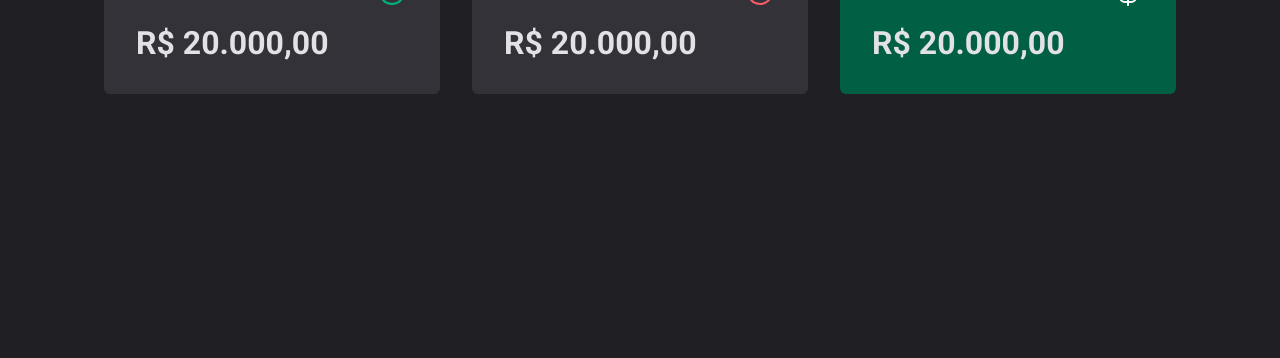
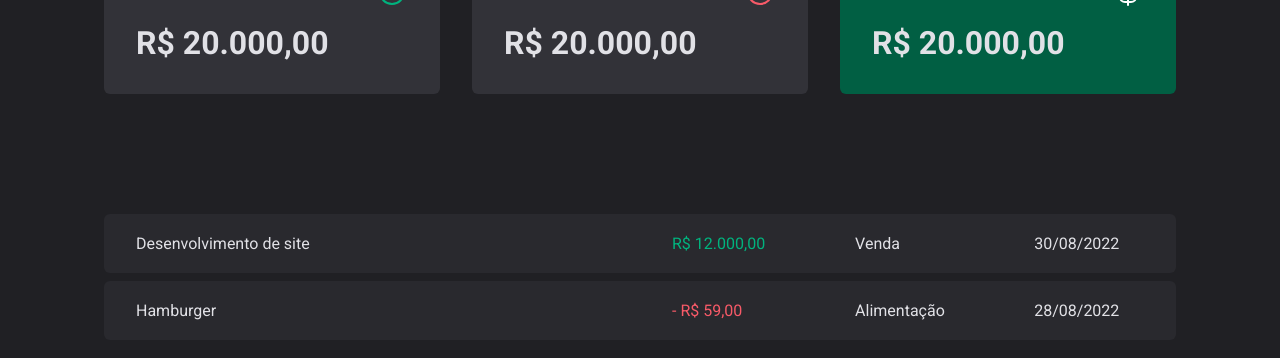
Before and after one commit to andreenakashima/ignite-dt-money, a React (Vite) app: page / in a window 1280 px wide. Shown: the top 358 px of the page. Built offline with nearby package versions, Linux system fonts and the light colour scheme.

Commit message:
Adicionado tabela de transacoes

```diff
--- a/src/pages/transactions/index.tsx
+++ b/src/pages/transactions/index.tsx
@@ -1,11 +1,39 @@
 import { Header } from '../../components/Header'
 import { Summary } from '../../components/Summary'
+import {
+  PriceHighlight,
+  TransacionsTable,
+  TransactionsContainer,
+} from './styles'
 
 export function Transactions() {
   return (
     <div>
       <Header />
       <Summary />
+
+      <TransactionsContainer>
+        <TransacionsTable>
+          <tbody>
+            <tr>
+              <td width="50%">Desenvolvimento de site</td>
+              <td>
+                <PriceHighlight variant="income">R$ 12.000,00</PriceHighlight>
+              </td>
+              <td>Venda</td>
+              <td>30/08/2022</td>
+            </tr>
+            <tr>
+              <td width="50%">Hamburger</td>
+              <td>
+                <PriceHighlight variant="outcome">- R$ 59,00</PriceHighlight>
+              </td>
+              <td>Alimentação</td>
+              <td>28/08/2022</td>
+            </tr>
+          </tbody>
+        </TransacionsTable>
+      </TransactionsContainer>
     </div>
   )
 }
--- a/src/pages/transactions/styles.ts
+++ b/src/pages/transactions/styles.ts
@@ -0,0 +1,38 @@
+import styled from 'styled-components'
+
+export const TransactionsContainer = styled.main`
+  width: 100%;
+  max-width: 1120px;
+  margin: 4rem auto 0;
+  padding: 1.5rem;
+`
+export const TransacionsTable = styled.table`
+  width: 100%;
+  border-collapse: separate;
+  border-spacing: 0 0.5rem;
+
+  td {
+    padding: 1.25rem 2rem;
+    background: ${(props) => props.theme['gray-700']};
+
+    &:first-child {
+      border-top-left-radius: 6px;
+      border-bottom-left-radius: 6px;
+    }
+    &:last-child {
+      border-top-right-radius: 6px;
+      border-bottom-right-radius: 6px;
+    }
+  }
+`
+
+interface PriceHighlightProps {
+  variant: 'income' | 'outcome'
+}
+
+export const PriceHighlight = styled.span<PriceHighlightProps>`
+  color: ${(props) =>
+    props.variant === 'income'
+      ? props.theme['green-300']
+      : props.theme['red-300']};
+`
```
